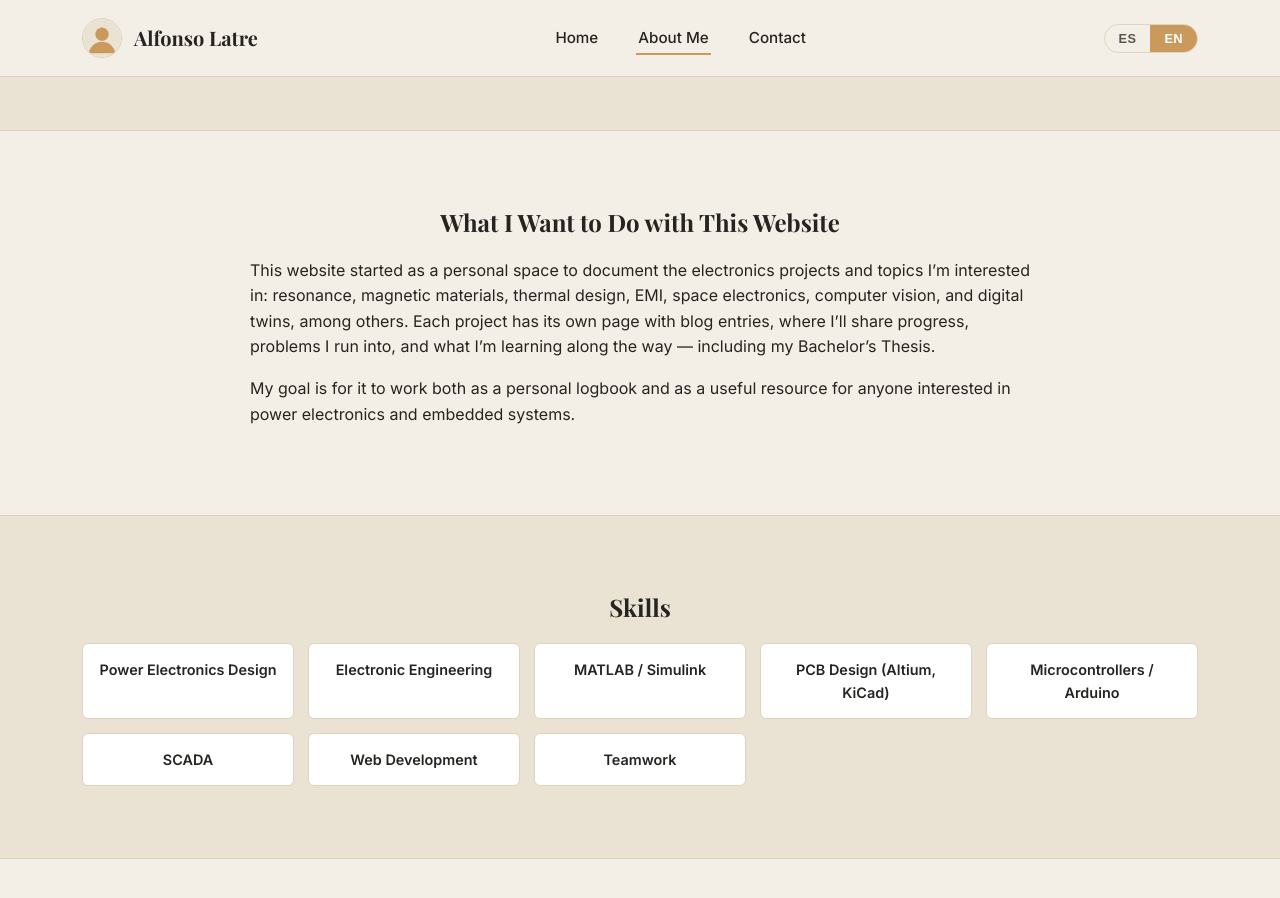
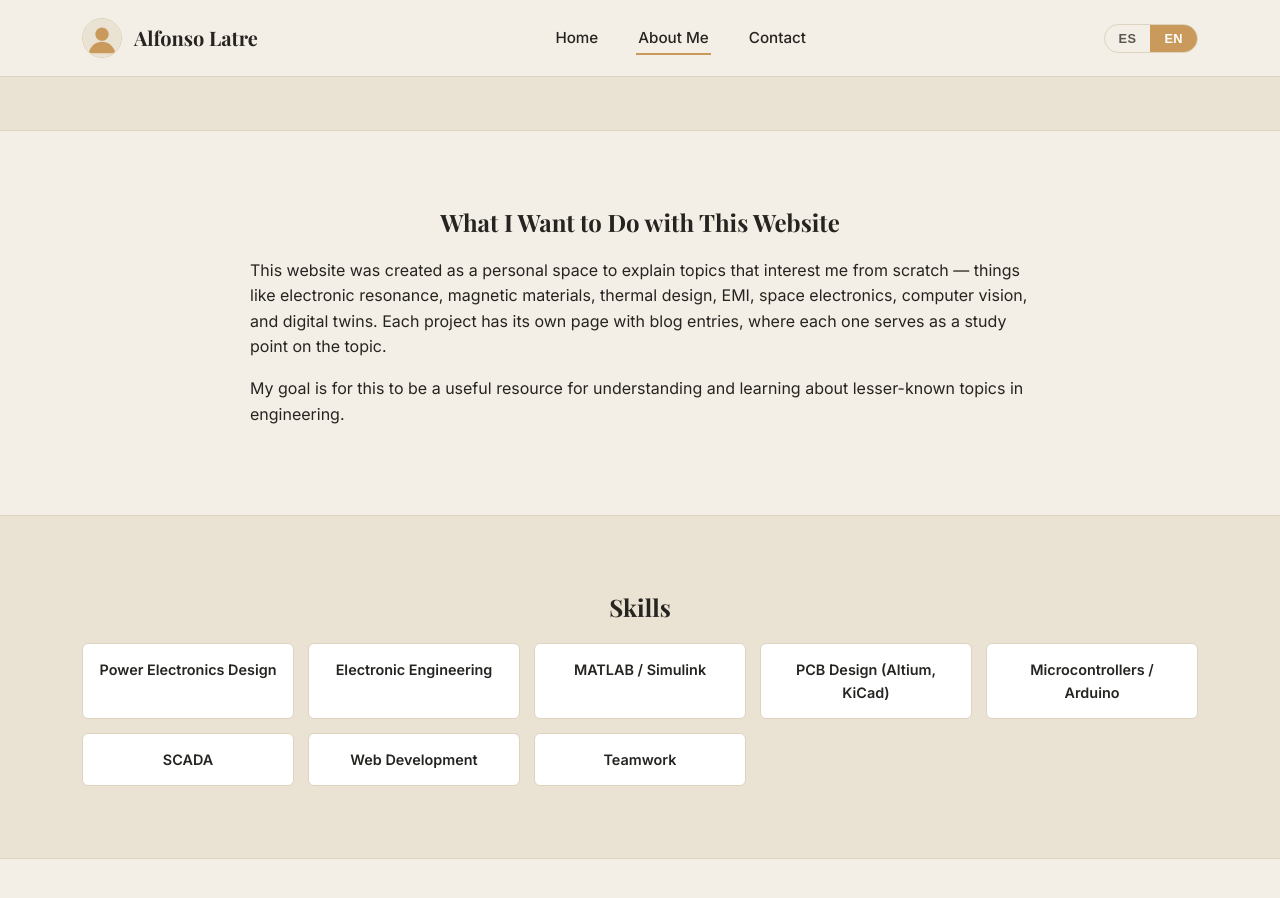
Before and after one commit to alfonLatre/alfonLatre.github.io, a Jekyll site: the page built from about.md, in a window 1280 px wide and 900 px high, scrolled down 1138 px. Built offline with Jekyll 4.4.1, drawn with Linux system fonts in a browser that asks for light colours.

Commit message:
Update about.md

```diff
--- a/about.md
+++ b/about.md
@@ -86,26 +86,15 @@ MATLAB, Simulink, Altium, and KiCad. I'm motivated, responsible, and team-orient
     <div style="max-width: 780px; margin: 0 auto;">
 
 <div class="es" markdown="1">
-Esta web nace como un espacio personal para documentar los proyectos y temas de electrónica que
-me interesan: resonancia, materiales magnéticos, diseño térmico, EMI, electrónica espacial,
-visión por computador y gemelos digitales, entre otros. Cada proyecto tiene su propia página con
-entradas de blog, donde iré contando el progreso, los problemas que me encuentro y lo que voy
-aprendiendo por el camino — incluido mi Trabajo Fin de Grado.
+Esta web nace como un espacio personal donde explicar temas de mi interés desde cero. Como la resonancia electrónica, materiales magnéticos, diseño térmico, EMI, electrónica espacial, visión por computador y gemelos digitales. Cada proyecto tiene su propia página con entradas de blog donde cada una será un punto de estudio del tema.
 
-Mi objetivo es que sirva tanto de cuaderno de bitácora personal como de recurso útil para
-cualquiera que esté interesado en electrónica de potencia y sistemas embebidos.
-
+Mi objetivo es que sirva de recurso util para entneder y aprender sobre temas pocos conocidos de ingeniería.
 </div>
 
 <div class="en" markdown="1">
-This website started as a personal space to document the electronics projects and topics I'm
-interested in: resonance, magnetic materials, thermal design, EMI, space electronics, computer
-vision, and digital twins, among others. Each project has its own page with blog entries, where
-I'll share progress, problems I run into, and what I'm learning along the way — including my
-Bachelor's Thesis.
+This website was created as a personal space to explain topics that interest me from scratch — things like electronic resonance, magnetic materials, thermal design, EMI, space electronics, computer vision, and digital twins. Each project has its own page with blog entries, where each one serves as a study point on the topic.
 
-My goal is for it to work both as a personal logbook and as a useful resource for anyone
-interested in power electronics and embedded systems.
+My goal is for this to be a useful resource for understanding and learning about lesser-known topics in engineering.
 
 </div>
     </div>
```
